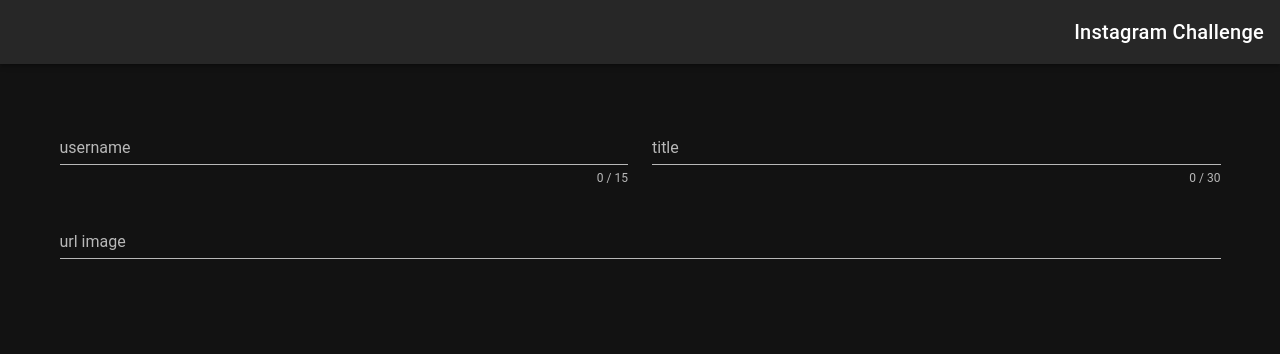
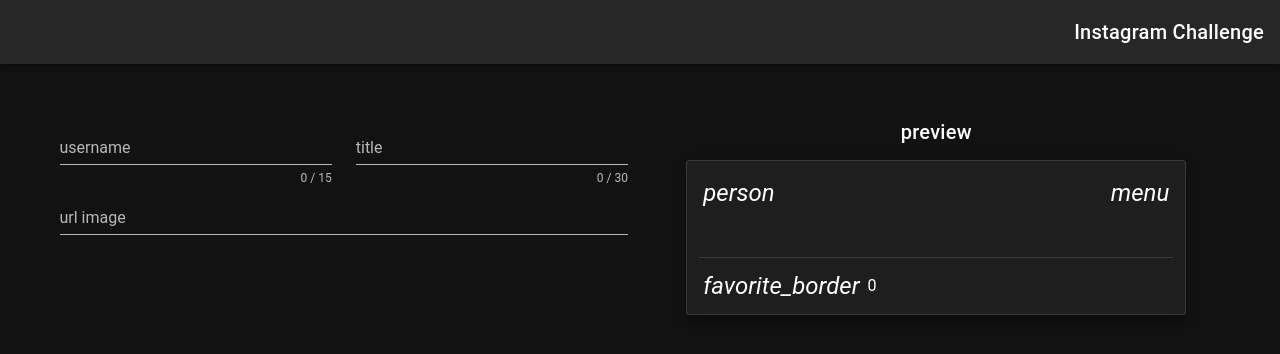
Before and after one commit to AlexValdiviezo/instagram-challenge-v2, a Vue app in the folder frontend/: page /add-post in a window 1280 px wide. Shown: the top 354 px of the page. Built offline with nearby package versions, Linux system fonts and the light colour scheme; the HTML template or start-up script is replaced by a standard one.

Commit message:
fix changes

```diff
--- a/frontend/src/components/CardContainer.vue
+++ b/frontend/src/components/CardContainer.vue
@@ -1,9 +1,10 @@
 <template>
-    <div >
-            <v-layout column class="my-3">
+    <v-main>
+        <v-col cols="12" offset-md="1" order-md="1" md="10" offset-lg="3" order-lg="3" lg="6" offset-xl="4" order-xl="4" xl="4" class="align-center">
             <v-card
                 class="mx-auto my-3"
-                    max-width="500"
+                width="100%"
+                min-width="300"
                 outlined
                 raised
                 v-for="post in posts"
@@ -30,7 +31,7 @@
                     <v-icon left class="pointer" @click="addLikePost(post.id)">favorite_border</v-icon>{{post.likes}}
                 </v-card-actions>
             </v-card>
-            </v-layout>
+        </v-col>
         <v-overlay :value="loadingState">
             <v-progress-circular
                 indeterminate
@@ -39,7 +40,7 @@
                 width=10
             ></v-progress-circular>
         </v-overlay>
-    </div>
+    </v-main>
 </template>
 
 <script>
--- a/frontend/src/store/index.js
+++ b/frontend/src/store/index.js
@@ -18,6 +18,9 @@
     setPosts(state, posts){
       state.posts = posts
     },
+    addPost(state, post){
+      state.posts.unshift(post)
+    },
     changeIsMenuOpen(state, payload){
       state.isMenuOpen = payload
     },
@@ -33,6 +36,15 @@
     addLikePost(state, id){
       state.posts.map((post, index) => {
         if(post.id == id) state.posts[index].likes += 1
+      })
+    },
+    editPost(state, updatePost){
+      state.posts.map((post, index) => {
+        if(post.id === updatePost.id){
+          state.posts[index].username = updatePost.username
+          state.posts[index].title = updatePost.title
+          state.posts[index].image = updatePost.image
+        }
       })
     }
   },
--- a/frontend/src/views/AddPostView.vue
+++ b/frontend/src/views/AddPostView.vue
@@ -3,10 +3,9 @@
         <v-form v-model="valid">
             <v-container>
                 <v-row>
-                    <v-col
-                        cols="12"
-                        md="6"
-                    >
+                    <v-col cols="12" sm="12" md="6">
+                        <v-row>
+                            <v-col cols="6">
                                 <v-text-field
                                     v-model="username"
                                     :rules="usernameRules"
@@ -15,10 +14,7 @@
                                     required
                                 ></v-text-field>
                             </v-col>
-                    <v-col
-                        cols="12"
-                        md="6"
-                    >
+                            <v-col cols="6">
                                 <v-text-field
                                     v-model="title"
                                     :rules="titleRules"
@@ -28,20 +24,44 @@
                                 ></v-text-field>
                             </v-col>
                         </v-row>
-                <v-row>
-                    <v-col
-                        cols="12"
-                        md="12"
-                    >
                         <v-text-field
                             v-model="image"
                             :rules="urlRules"
                             label="url image"
                             required
                         ></v-text-field>
+                                        <v-btn v-if="valid" @click="uploadPost()" block>Add Post</v-btn>
+                    </v-col>
+                    <v-spacer/>
+                    <v-col cols="12" sm="12" md="6">
+                        <div class="d-flex justify-center text-h6">preview</div>
+                        <v-card
+                            class="mx-auto my-3"
+                            max-width="500"
+                            outlined
+                            raised
+                        >
+                            <v-card-actions class="pa-4">
+                                <v-layout align-center justify-start class="pointer">
+                                <v-icon>person</v-icon>
+                                <v-card-text>{{username}}</v-card-text>
+                                </v-layout>
+                                <v-spacer />
+                                <v-icon>menu</v-icon>
+                            </v-card-actions>
+
+                            <v-img
+                                :src="image"
+                            ></v-img>
+
+                            <v-card-title>{{title}}</v-card-title>
+                            <div class="px-3"><v-divider/></div>
+                            <v-card-actions class="pa-4">
+                                <v-icon left class="pointer">favorite_border</v-icon>0
+                            </v-card-actions>
+                        </v-card>
                     </v-col>
                 </v-row>
-                <v-btn v-if="valid" @click="uploadPost()" block>Add Post</v-btn>
             </v-container>
         </v-form>
     </v-main>
@@ -80,13 +100,15 @@
         }
     },
     methods:{
-        ...mapMutations(['setAddPostOk', 'setAddPostError', 'setAlert']),
+        ...mapMutations(['setAddPostOk', 'setAddPostError', 'setAlert', 'addPost']),
         uploadPost: async function(){
             try{
-                await baseprovider.uploadPost({title: this.title, image: this.image, username: this.username})
+                const {data: {createPost: {id, likes}}} = await baseprovider.uploadPost({title: this.title, image: this.image, username: this.username})
+                this.addPost({id, likes, title: this.title, image: this.image, username: this.username})
                 this.setAddPostOk(true)
                 this.setAlert(true)
             }catch(error){
+                console.log(error)
                 this.setAddPostError(true)
                 this.setAlert(true)
             }
--- a/frontend/src/views/EditPostView.vue
+++ b/frontend/src/views/EditPostView.vue
@@ -1,25 +1,25 @@
 <template>
 <v-main>
+    <v-col cols="12" offset-sm="1" sm="10" order-sm="1" offset-md="2" md="8" order-md="2" offset-lg="3" lg="6" order-lg="3" offset-xl="4" xl="4" order-xl="4">
         <v-card
             class="mx-auto my-3"
-        max-width="500"
             outlined
             raised
             >
             <v-form class="ma-4" v-model="valid">
                 <v-row class="ma-4 align-center">
-                <v-icon left>person</v-icon>
+                    <v-icon class="mr-4">person</v-icon>
                     <v-text-field
                         :disabled="!edit"
                         label="username"
                         v-model="post.username"
                         :rules="usernameRules"
                     ></v-text-field>
-                <v-spacer />
                     <v-btn
                         fab
                         small
                         @click="edit = !edit"
+                        class="ml-4"
                     >
                         <v-icon v-if="edit">
                             mdi-close
@@ -32,6 +32,7 @@
                 <v-img
                     :src="post.image"
                     class="mb-8"
+                    max-height="50vh"
                 ></v-img>
                 <v-text-field
                     :disabled="!edit"
@@ -48,6 +49,7 @@
                 <v-btn @click="updatePost()" block v-if="valid && edit">Update Post</v-btn>
             </v-form>
         </v-card>
+    </v-col>
 </v-main>
 </template>
 
@@ -91,10 +93,11 @@
         this.post = post
     },
     methods:{
-        ...mapMutations(['setEditPostOk', 'setEditPostError', 'setAlert']),
+        ...mapMutations(['setEditPostOk', 'setEditPostError', 'setAlert', 'editPost']),
         updatePost: async function(){
             try{
                 await baseProvider.updatePost({id:this.id, image: this.post.image, title: this.post.title, username: this.post.username})
+                this.editPost({id:this.id, image: this.post.image, title: this.post.title, username: this.post.username})
                 this.setEditPostOk(true)
                 this.setAlert(true)
             }catch(error){
--- a/frontend/src/views/HomeView.vue
+++ b/frontend/src/views/HomeView.vue
@@ -1,7 +1,5 @@
 <template>
-  <v-main>
-    <card-container />
-  </v-main>
+  <card-container />
 </template>
 
 <script>
```
Lines whose indentation alone changed are shown as unchanged.
